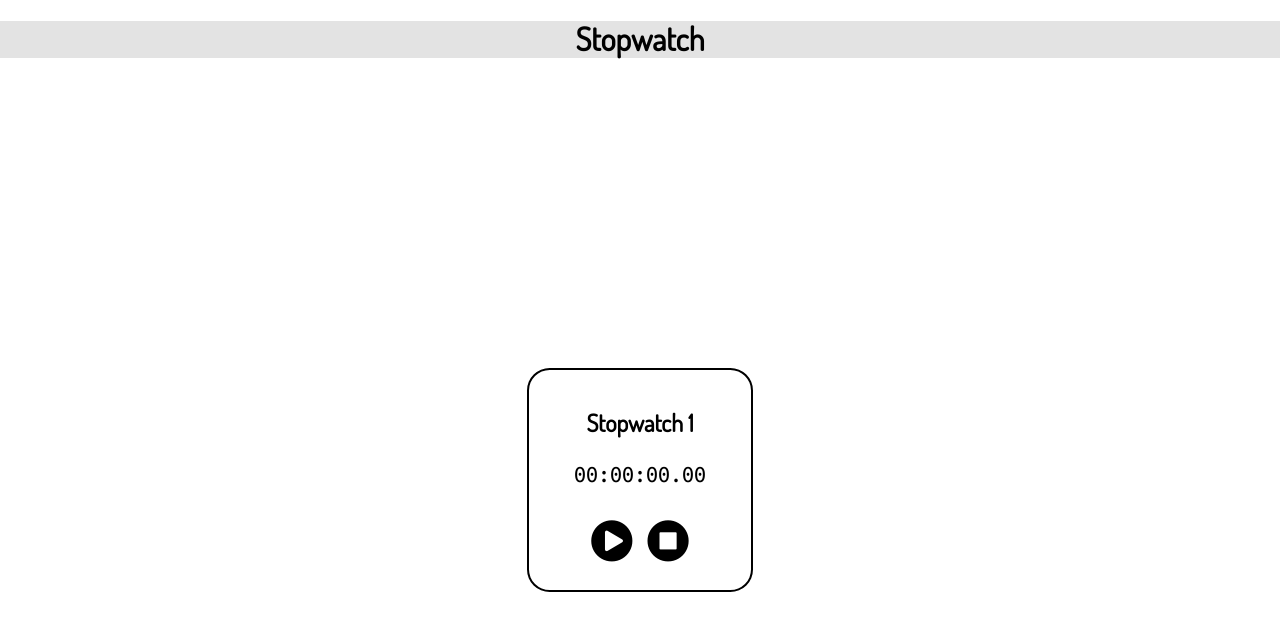
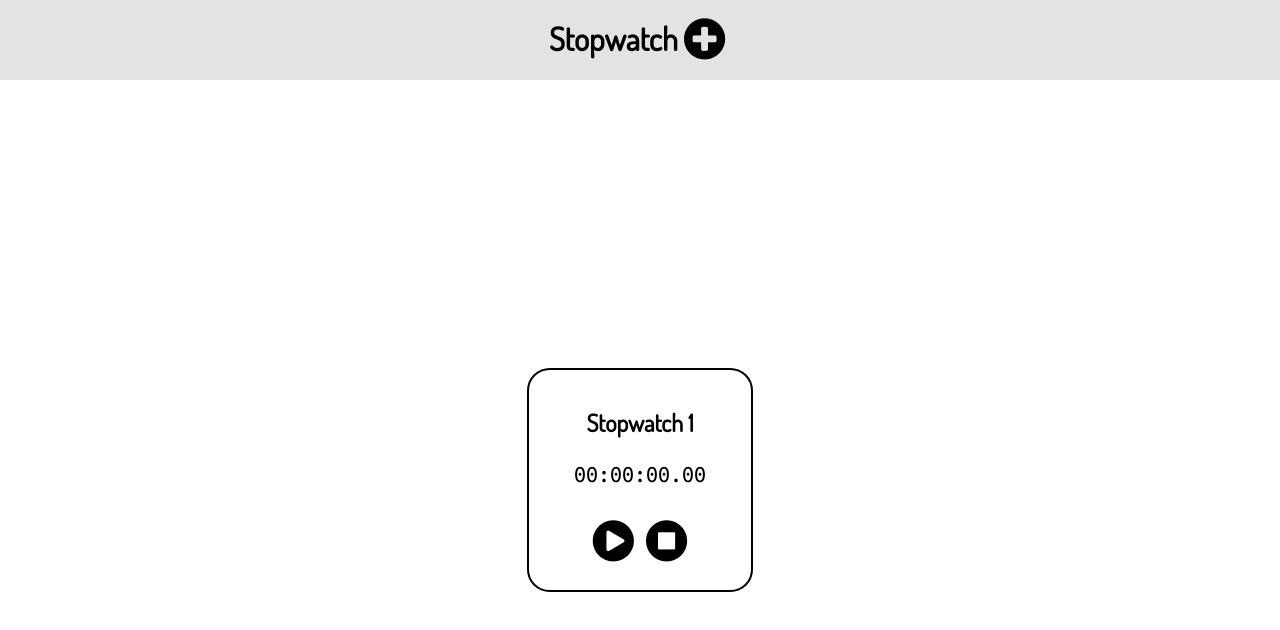
Before and after one commit to stevehopkinson/steve-marko-stopwatch, a plain HTML site: page index.html in a window 1280 px wide. Drawn offline with Linux system fonts and the light colour scheme.

Commit message:
Refactor clock into a constructor function and add functionality for user to add multiple clocks

```diff
--- a/index.html
+++ b/index.html
@@ -11,17 +11,11 @@
     <link rel="stylesheet" href="src/main.css" media="screen" title="no title">
   </head>
   <body>
-    <h1 class="header">Stopwatch</h1>
-    <div class="container">
-      <div class="stopwatch__wrapper col-4">
-        <section class="stopwatch">
-          <h2 class="stopwatch__name">Stopwatch 1</h2>
-          <p class="stopwatch__display" id="watchDisplay">00:00:00.00</p>
-          <button class="stopwatch__button" id="startStop" name="button"><span id="buttonText"><i class="fa fa-play-circle" aria-hidden="true"></i></span></button>
-          <button class="stopwatch__button" id="reset" name="button"><i class="fa fa-stop-circle" aria-hidden="true"></i></i></button>
-        </section>
-      </div>
-    </div>
+    <header class="header">
+      <h1 class="header__title">Stopwatch</h1>
+      <button class="header__button" id="newStopwatchButton" name="button"><i class="fa fa-plus-circle" aria-hidden="true"></i></button>
+    </header>
+    <div class="container" id="stopwatchContainer"></div>
     <script type="text/javascript" src="src/stopwatch.js"></script>
   </body>
 </html>
--- a/src/main.css
+++ b/src/main.css
@@ -16,6 +16,21 @@ html, body {
   background-color: rgb(227, 227, 227);
   top: 0;
   z-index: 10;
+}
+
+.header_title {
+
+}
+
+.header__button {
+  background: none;*/
+  cursor: pointer;
+  font-size: 3rem;
+  border: none;
+  margin: 0px;
+  padding: 0 20 0 20;
+  display: inline-block;
+  float: right;
 }
 
 .container {
--- a/src/stopwatch.js
+++ b/src/stopwatch.js
@@ -1,18 +1,53 @@
+var stopwatchContainer = document.getElementById("stopwatchContainer");
+var newStopwatchButton = document.getElementById("newStopwatchButton");
+
+newStopwatchButton.onclick = createStopwatch;
+
+var stopwatches = [];
+var startIconClass = "fa fa-play-circle";
+var pauseIconClass = "fa fa-pause-circle";
+var stopIcon = '<i class="fa fa-stop-circle" aria-hidden="true"></i>';
+
+var Stopwatch = function () {
   var running, watch, timePassed, prevTime, currTime;
 
-var watchDisplay = document.getElementById("watchDisplay");
-var startStop = document.getElementById("startStop");
-var buttonText = document.getElementById("buttonText");
-var buttons = document.querySelectorAll("button");
-for (var i = 0; i < buttons.length; i++) {
-  var button = buttons[i];
-  button.addEventListener("click", function() {
-    handleInput(this.id);
+  var wrapper = document.createElement("DIV");
+  wrapper.setAttribute("class", "stopwatch__wrapper col-4");
+
+  var section = document.createElement("SECTION");
+  section.setAttribute("class", "stopwatch");
+  wrapper.appendChild(section);
+
+  var name = document.createElement("H2");
+  name.setAttribute("class", "stopwatch__name");
+  name.textContent = "Stopwatch " + (stopwatches.length + 1);
+  section.appendChild(name);
+
+  var display = document.createElement("P");
+  display.setAttribute("class", "stopwatch__display");
+  section.appendChild(display);
+
+  var startStop = document.createElement("BUTTON");
+  startStop.setAttribute("class", "stopwatch__button");
+  section.appendChild(startStop);
+
+  var startStopIcon = document.createElement("I");
+  startStopIcon.setAttribute("class", "fa fa-play-circle");
+  startStopIcon.setAttribute("aria-hidden", "true");
+  startStop.appendChild(startStopIcon);
+
+  var reset = document.createElement("BUTTON");
+  reset.setAttribute("class", "stopwatch__button");
+  reset.innerHTML = stopIcon;
+  section.appendChild(reset);
+
+  startStop.addEventListener("click", function() {
+      handleInput("startStop");
   });
-};
 
-var startIcon = '<i class="fa fa-play-circle" aria-hidden="true"></i>';
-var pauseIcon = '<i class="fa fa-pause-circle" aria-hidden="true"></i>';
+  reset.addEventListener("click", function() {
+      handleInput("reset");
+  });
 
   function initialise () {
     running = false;
@@ -54,12 +89,11 @@ function formatTime (time) {
   }
 
   function updateDOM () {
-  watchDisplay.textContent = formatTime(timePassed);
-  buttonText.innerHTML = running ? pauseIcon : startIcon;
+    display.textContent = formatTime(timePassed);
+    startStopIcon.setAttribute("class", running ? pauseIconClass : startIconClass);
   }
 
   function handleInput (id) {
-  console.log(id);
     var inputs = {
       startStop : running ? stopTimer : startTimer,
       reset : initialise
@@ -69,4 +103,17 @@ function handleInput (id) {
     updateDOM();
   }
 
+  this.getDOM = function () {
+    return wrapper;
+  }
+
   initialise();
+};
+
+function createStopwatch() {
+  var stopwatch = new Stopwatch();
+  stopwatches.push(stopwatch);
+  stopwatchContainer.appendChild(stopwatch.getDOM());
+};
+
+createStopwatch();
```
Lines whose indentation alone changed are shown as unchanged.
